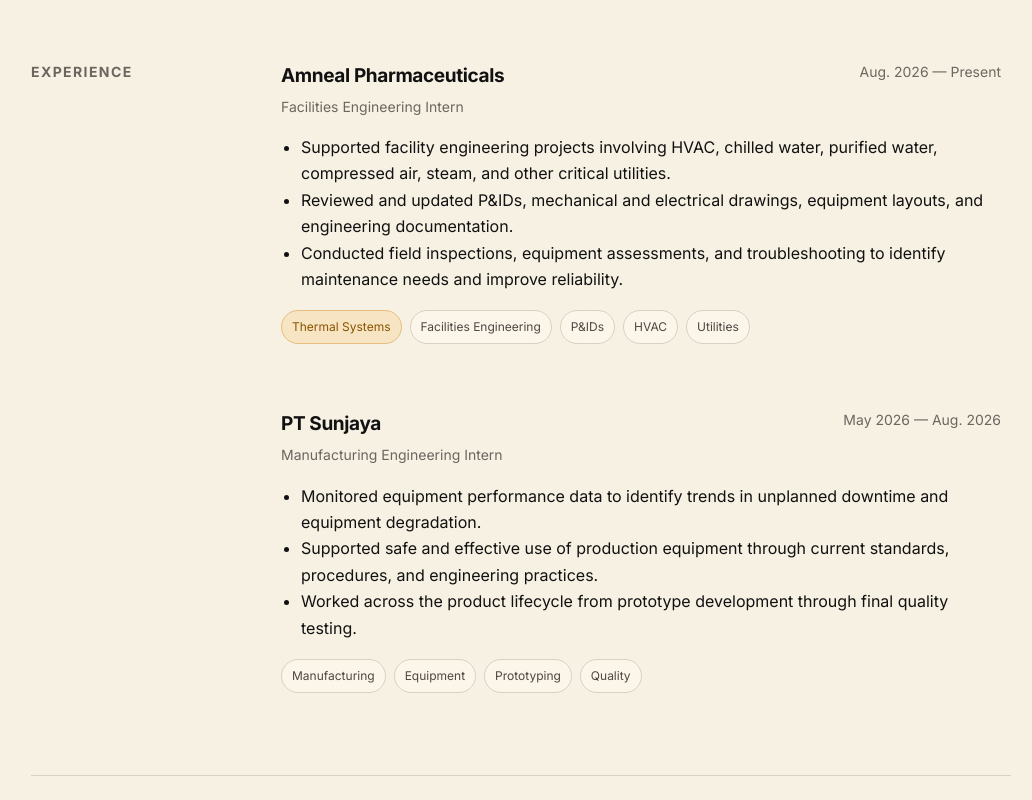
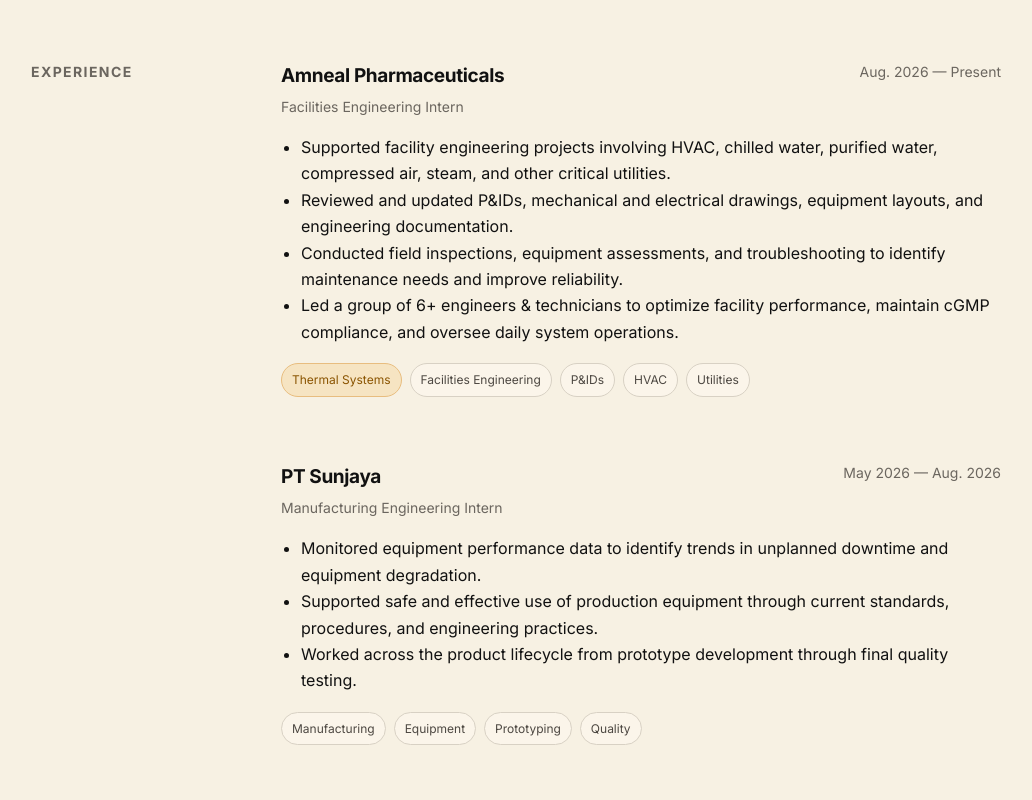
Before and after one commit to jonkezino11/portfolio, a plain HTML site: page index.html in a window 1280 px wide. Shown: the part 1100-1900 px from the top of the page, without its empty margins (119-1151 px from the left). Drawn offline with Linux system fonts and the light colour scheme.

Commit message:
Update index.html

```diff
--- a/index.html
+++ b/index.html
@@ -105,7 +105,7 @@
         <div class="section-content stack">
           <article class="entry">
             <div class="entry-header"><div><h3>Amneal Pharmaceuticals</h3><p class="entry-role">Facilities Engineering Intern</p></div><p class="entry-date">Aug. 2026 — Present</p></div>
-            <ul><li>Supported facility engineering projects involving HVAC, chilled water, purified water, compressed air, steam, and other critical utilities.</li><li>Reviewed and updated P&amp;IDs, mechanical and electrical drawings, equipment layouts, and engineering documentation.</li><li>Conducted field inspections, equipment assessments, and troubleshooting to identify maintenance needs and improve reliability.</li></ul>
+            <ul><li>Supported facility engineering projects involving HVAC, chilled water, purified water, compressed air, steam, and other critical utilities.</li><li>Reviewed and updated P&amp;IDs, mechanical and electrical drawings, equipment layouts, and engineering documentation.</li><li>Conducted field inspections, equipment assessments, and troubleshooting to identify maintenance needs and improve reliability.</li><li>Led a group of 6+ engineers &amp; technicians to optimize facility performance, maintain cGMP compliance, and oversee daily system operations.</li></ul>
             <div class="tags"><span class="accent-tag">Thermal Systems</span><span>Facilities Engineering</span><span>P&amp;IDs</span><span>HVAC</span><span>Utilities</span></div>
           </article>
           <article class="entry">
```
